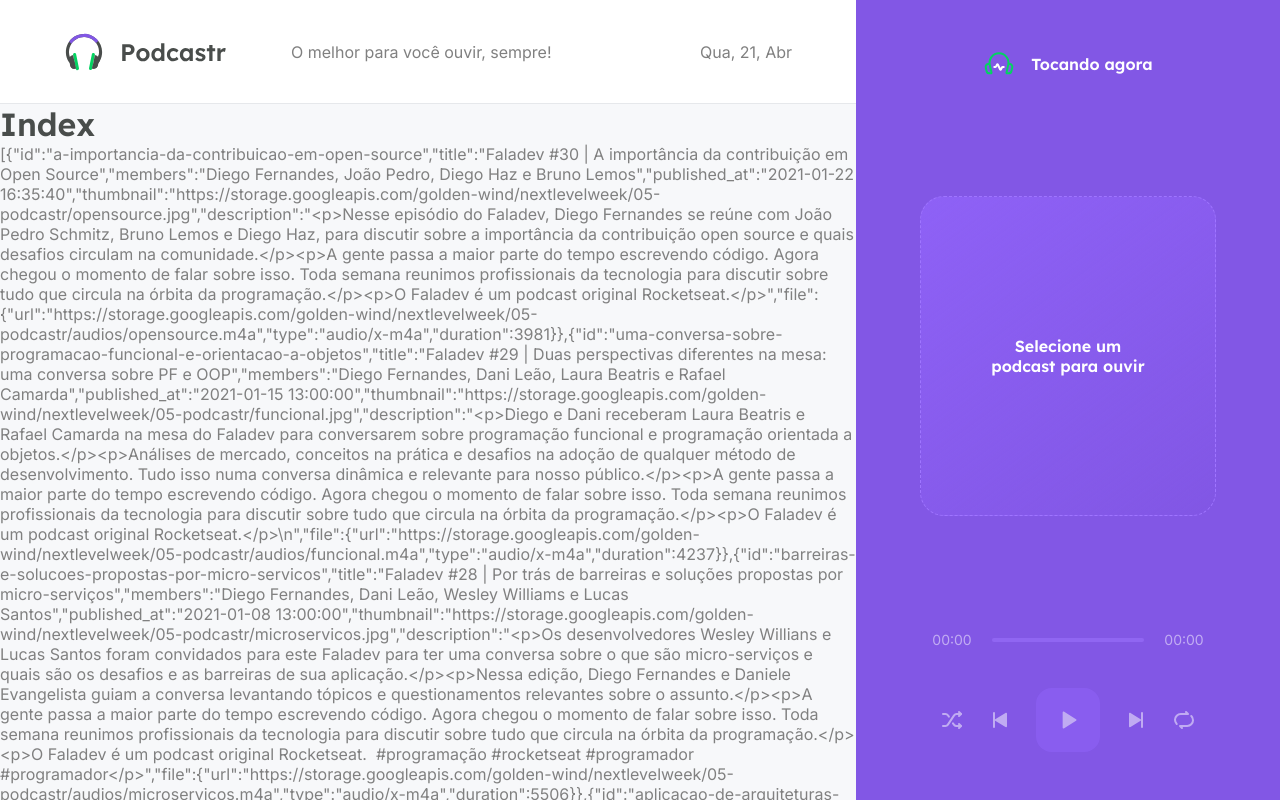
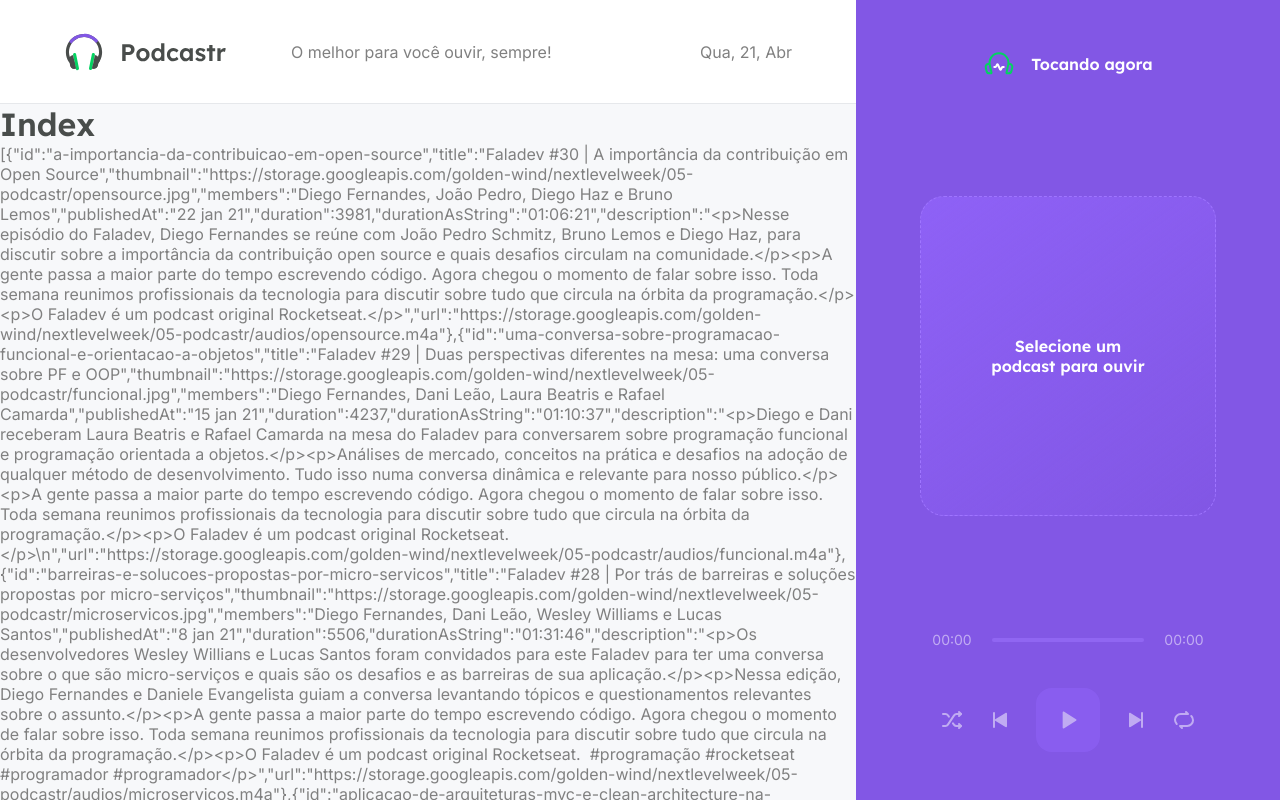
Before and after one commit to jorge-lba/podcastr-nlw-05, a Next.js app: page / in a window 1280 px wide. Shown: the top 800 px of the page. Built offline with nearby package versions, Linux system fonts and the light colour scheme; data requests are answered from the project's data file.

Commit message:
Add - Formatacao dos dados recebidos da api

```diff
--- a/src/pages/index.tsx
+++ b/src/pages/index.tsx
@@ -1,5 +1,9 @@
 import { GetStaticProps } from 'next'
+import { format, parseISO } from 'date-fns'
+import ptBR from 'date-fns/locale/pt-BR'
 import { api } from '../services/api'
+import pt from 'date-fns/esm/locale/pt/index.js'
+import { convertDurationTimeString } from '../utils/convertDurationToTimeString'
 
 type Episode = {
   id: string
@@ -29,10 +33,23 @@ export const getStaticProps: GetStaticProps = async () => {
     }
   })
 
+  const episodes = data.map(episode => {
+    return {
+      id: episode.id,
+      title: episode.title,
+      thumbnail: episode.thumbnail,
+      members: episode.members,
+      publishedAt: format(parseISO(episode.published_at), 'd MMM yy', { locale: ptBR }),
+      duration: Number(episode.file.duration),
+      durationAsString: convertDurationTimeString(Number(episode.file.duration)),
+      description: episode.description,
+      url: episode.file.url
+    }
+  })
 
   return {
     props: {
-      episodes: data
+      episodes
     },
     revalidate: 60 * 60 * 8,
   }
--- /dev/null
+++ b/src/utils/convertDurationToTimeString.ts
@@ -0,0 +1,11 @@
+export function convertDurationTimeString(duration: number): string {
+  const hours = Math.floor( duration / 3600 )
+  const minutes = Math.floor((duration % 3600) / 60)
+  const seconds = duration % 60
+
+  const timeString =  [hours, minutes, seconds]
+    .map(unit => String(unit).padStart(2, '0'))
+    .join(':')
+
+  return timeString
+}
```
